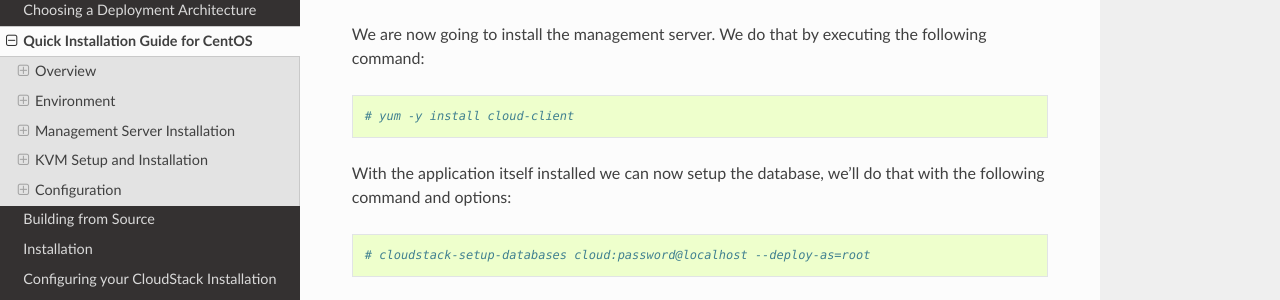
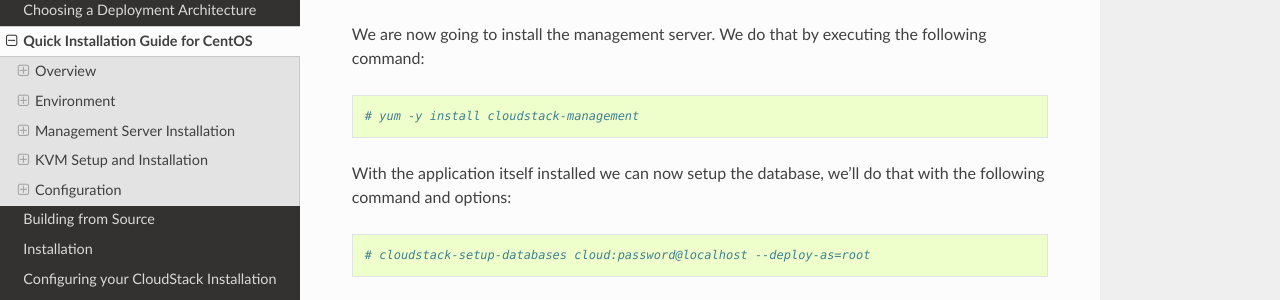
Before and after one commit to apache/cloudstack-docs-install, a Sphinx documentation site: the page built from source/qig.rst, in a window 1280 px wide and 900 px high, scrolled down 6440 px. Shown: the part 151-451 px from the top of the window. Built offline with Sphinx 7.4.7 and the Read the Docs theme 2.0.0, drawn with Linux system fonts in a browser that asks for light colours; some of the changed text lies outside the part shown.

Commit message:
fix reference to wrong pkg name in qig

```diff
--- a/source/qig.rst
+++ b/source/qig.rst
@@ -388,7 +388,7 @@
 
 .. sourcecode:: bash
 
-   # yum -y install cloud-client
+   # yum -y install cloudstack-management
 
 With the application itself installed we can now setup the database, we'll do
 that with the following command and options:
@@ -467,7 +467,7 @@
 
 .. sourcecode:: bash
 
-   # yum -y install cloud-agent
+   # yum -y install cloudstack-agent
 
 
 KVM Configuration
```
